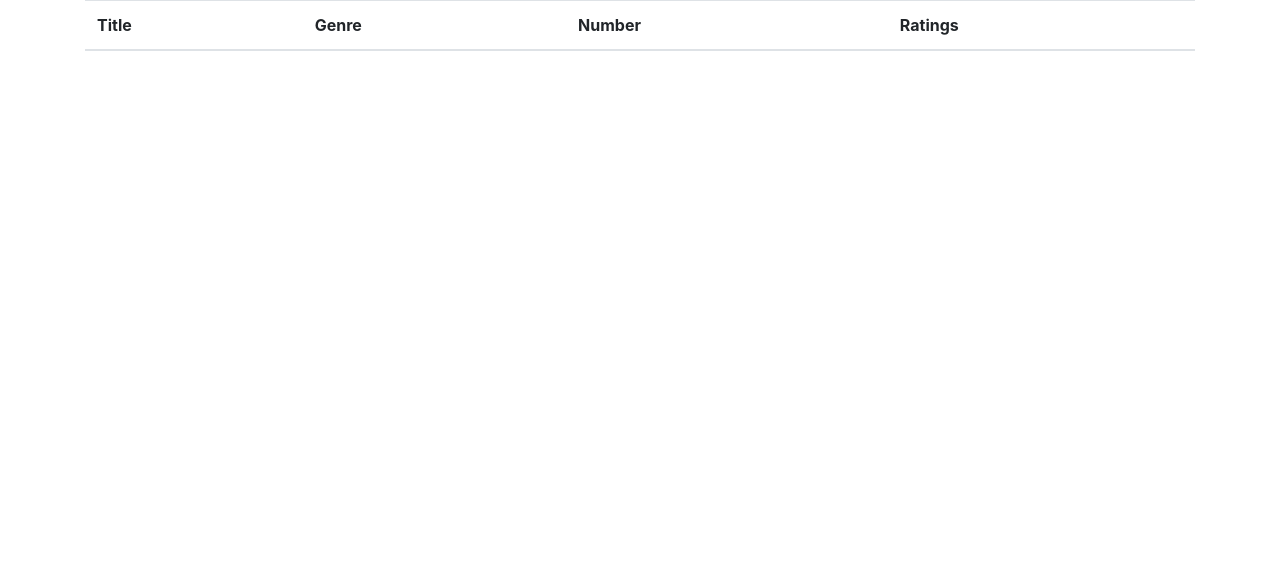
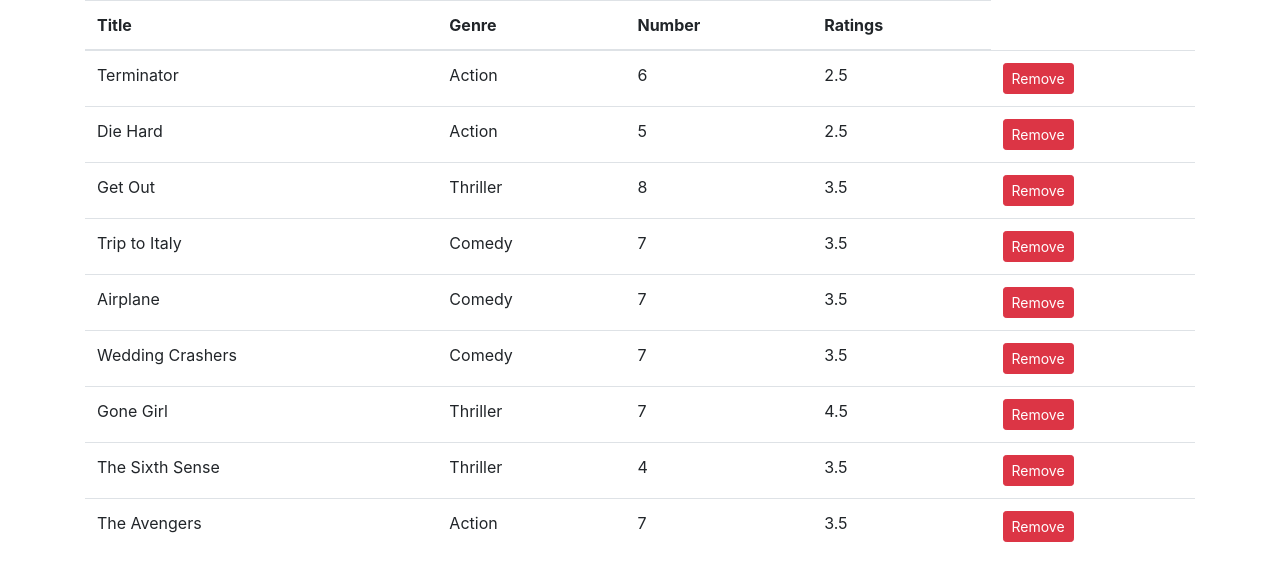
Before and after one commit to CodingIsaac/CRUD-React-APP, a React (Create React App) app: page / in a window 1280 px wide. Shown: the top 580 px of the page. Built offline with nearby package versions, Linux system fonts and the light colour scheme.

Commit message:
Delete Movie Handler Commit

```diff
--- a/src/components/movie.jsx
+++ b/src/components/movie.jsx
@@ -1,10 +1,16 @@
-import React, { Component } from 'react';
-import { getMovies } from '../services/fakeMovieService';
+import React, { Component } from "react";
+import { getMovies } from "../services/fakeMovieService";
 
 class Movies extends Component {
   state = {
-        movies: getMovies()
-     }
+    movies: getMovies(),
+  };
+
+  handleDelete = (movie) => {
+    const movies = this.state.movies.filter(m => m._id != movie._id);
+    this.setState({ movies })
+
+  };
   render() {
     return (
       <table className="table">
@@ -14,19 +20,22 @@
             <th>Genre</th>
             <th>Number</th>
             <th>Ratings</th>
+
           </tr>
         </thead>
         <tbody>
+        {this.state.movies.map(movie => (
+            <tr key = {movie._id}>
+              <td>{movie.title}</td>
+              <td>{movie.genre.name}</td>
+              <td>{movie.numberInStock}</td>
+              <td>{movie.dailyRentalRate}</td>
+              <td><button onClick={() => this.handleDelete(movie)} className="btn btn-danger btn-sm">Remove</button></td>
 
-                <tr>
-                    <td></td>
-                    <td></td>
-                    <td></td>
-                    <td></td>
             </tr>
+          ))}
         </tbody>
       </table>
-
     );
   }
 }
```
Lines whose indentation alone changed are shown as unchanged.
